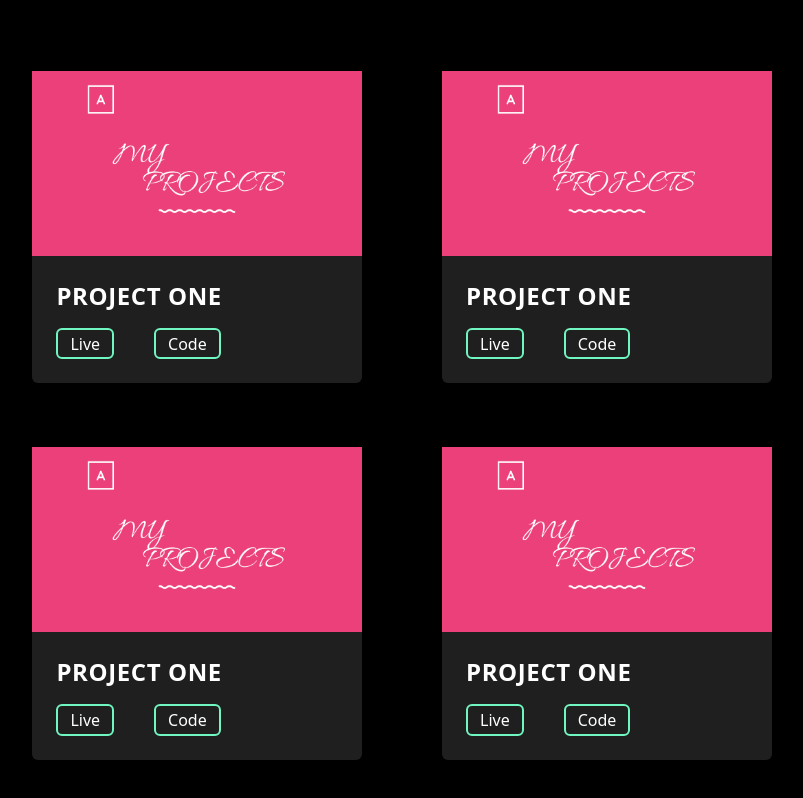
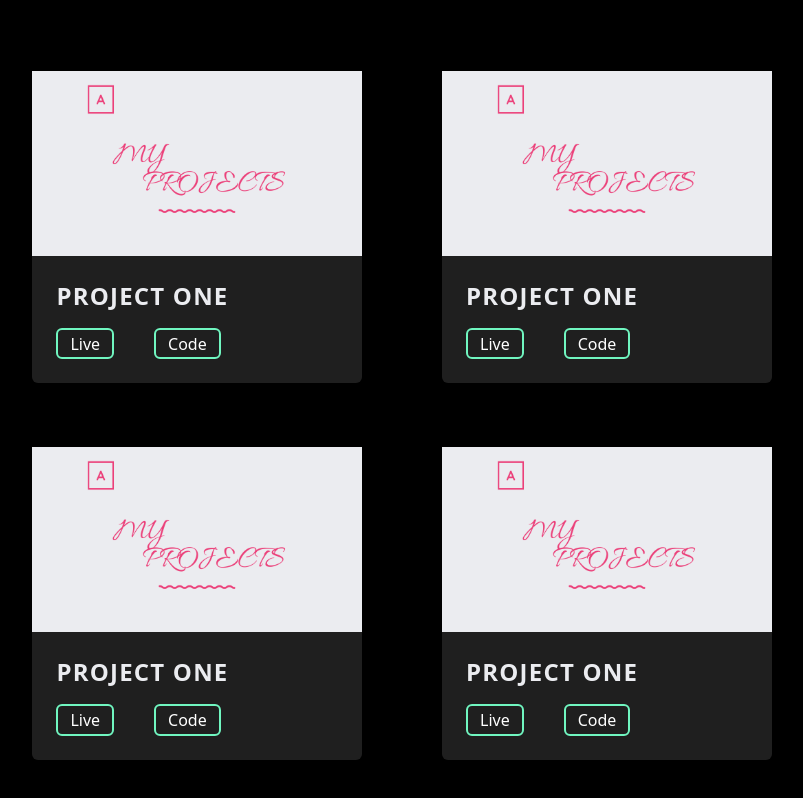
Before and after one commit to anasis22/myFolio, a React (Vite) app: page / in a window 1280 px wide. Shown: the part 2721-3519 px from the top of the page, without its empty margins (238-1041 px from the left). Built offline with nearby package versions, Linux system fonts and the light colour scheme; a web font is replaced by a local one.

Commit message:
project section animation added

```diff
--- a/src/components/Projects.jsx
+++ b/src/components/Projects.jsx
@@ -1,15 +1,25 @@
-import React from "react";
+import React, { useRef } from "react";
 import { info } from "../info/Info";
+import { motion,useScroll, useTransform } from "framer-motion";
 
 const Projects = () => {
+
+    const ref = useRef(null)
+    const {scrollYProgress} = useScroll({
+      target: ref,
+      offset : ["0 1","0.8 1"]
+    })
+
+  const scaleProgress = useTransform(scrollYProgress,[0 , 1] , [0.5, 1])
+
   return (
-    <div className="w-screen bg-black h-fit flex flex-col items-center justify-center md:p-12">
+    <motion.div style={{scale: scaleProgress , opacity: scrollYProgress}} ref={ref} className="w-screen bg-black h-fit flex flex-col items-center justify-center md:p-12">
         <h1 className="text-gray font-bold text-3xl tracking-wide mt-12 md:mt-0">PROJECTS</h1>
       <section className="w-4/5 md:w-3/4 mt-10 md:p-8 bord flex flex-col md:flex-row items-center justify-center ">
         <section className="w-full md:w-2/5 rounded-md bg-[#1F1F1F] hover:animate-projectHover hover:origin-[70%_70%]">
           <img className="" src={info.template} alt="template" />
           <section className="p-6 text-white">
-            <h3 className="text-2xl font-semibold tracking-wide">
+            <h3 className="text-2xl text-[#EBECF0] font-semibold tracking-wider">
               PROJECT ONE
             </h3>
             <section className="mt-4 flex items-start">
@@ -25,7 +35,7 @@ const Projects = () => {
         <section className="w-full md:w-2/5 mt-12 md:mt-0 md:ml-20 rounded-md bg-[#1F1F1F] hover:animate-projectHover hover:origin-[70%_70%]">
           <img className="" src={info.template} alt="template" />
           <section className="p-6 text-white">
-            <h3 className="text-2xl font-semibold tracking-wide">
+            <h3 className="text-2xl text-[#EBECF0] font-semibold tracking-wider">
               PROJECT ONE
             </h3>
             <section className="mt-4 flex items-start">
@@ -44,7 +54,7 @@ const Projects = () => {
         <section className="w-full md:w-2/5 mt-12 md:mt-0 rounded-md bg-[#1F1F1F] hover:animate-projectHover hover:origin-[70%_70%]">
           <img className="" src={info.template} alt="template" />
           <section className="p-6 text-white">
-            <h3 className="text-2xl font-semibold tracking-wide">
+            <h3 className="text-2xl text-[#EBECF0] font-semibold tracking-wider">
               PROJECT ONE
             </h3>
             <section className="mt-4 flex items-start">
@@ -60,7 +70,7 @@ const Projects = () => {
         <section className="w-full md:w-2/5 mt-12 md:mt-0 md:ml-20 rounded-md bg-[#1F1F1F] hover:animate-projectHover hover:origin-[70%_70%]">
           <img className="" src={info.template} alt="template" />
           <section className="p-6 text-white">
-            <h3 className="text-2xl font-semibold tracking-wide">
+            <h3 className="text-2xl text-[#EBECF0] font-semibold tracking-wider">
               PROJECT ONE
             </h3>
             <section className="mt-4 flex items-start">
@@ -74,7 +84,7 @@ const Projects = () => {
           </section>
         </section>
       </section>
-    </div>
+    </motion.div>
   );
 };
 
```
Also changed, not shown: src/assets/images/temp.png.
